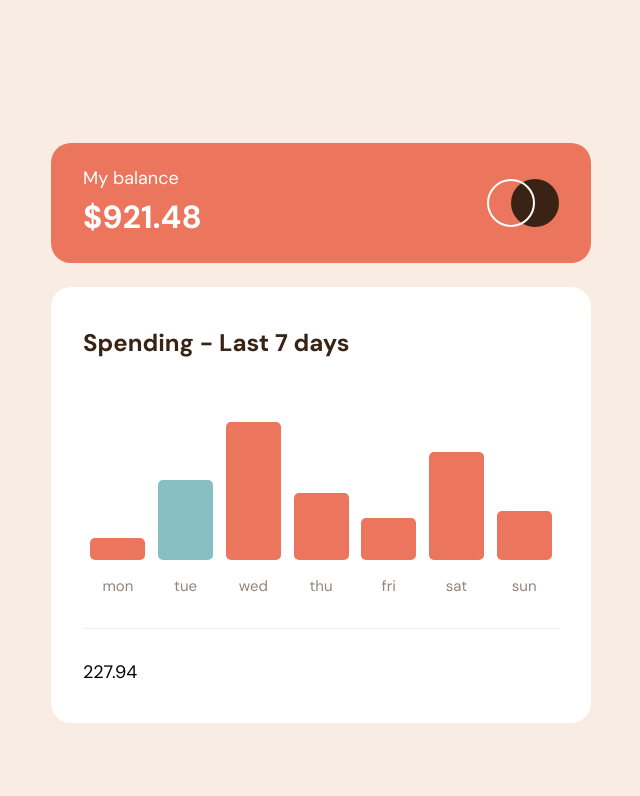
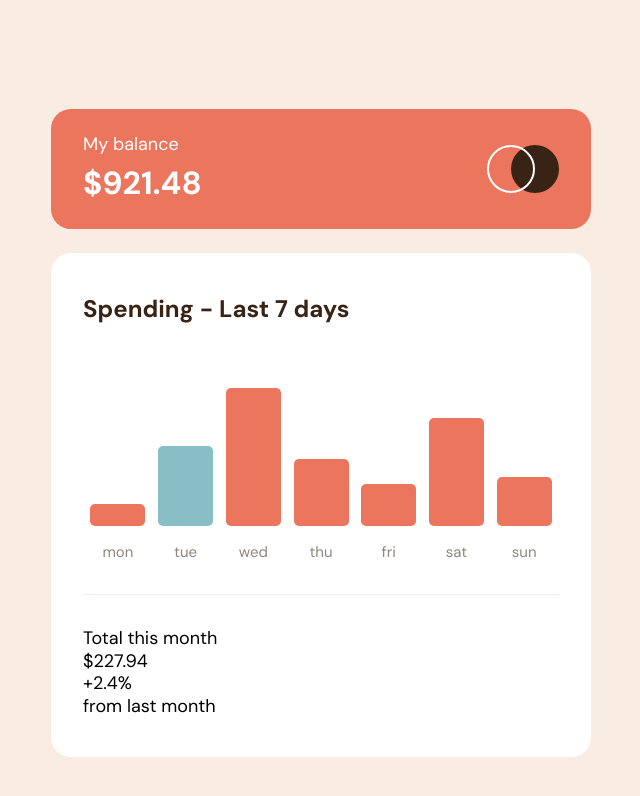
Before and after one commit to runny-life/expenses-caart-component, a React (Vite) app: page / in a window 1280 px wide. Shown: the top 796 px of the page, without its empty margins (319-959 px from the left). Built offline with nearby package versions, Linux system fonts and the light colour scheme.

Commit message:
feat: add summary component

```diff
--- a/src/components/ChartBar/ChartBar.module.scss
+++ b/src/components/ChartBar/ChartBar.module.scss
@@ -54,6 +54,7 @@
   border-radius: 5px;
   opacity: 0;
   transition: opacity 0.2s ease;
+  pointer-events: none;
 
   @media (hover: hover) {
     display: block;
--- a/src/components/Summary/Summary.jsx
+++ b/src/components/Summary/Summary.jsx
@@ -1,5 +1,18 @@
+import styles from './Summary.module.scss';
+
 function Summary({ total }) {
-  return <p>{total}</p>;
+  return (
+    <div className={styles.summary}>
+      <div className={styles.stats}>
+        <p className={styles.label}>Total this month</p>
+        <p className={styles.total}>${total.toFixed(2)}</p>
+      </div>
+      <div className={styles.change}>
+        <p className={styles.percent}>+2.4%</p>
+        <p className={styles.from}>from last month</p>
+      </div>
+    </div>
+  );
 }
 
 export default Summary;
```
